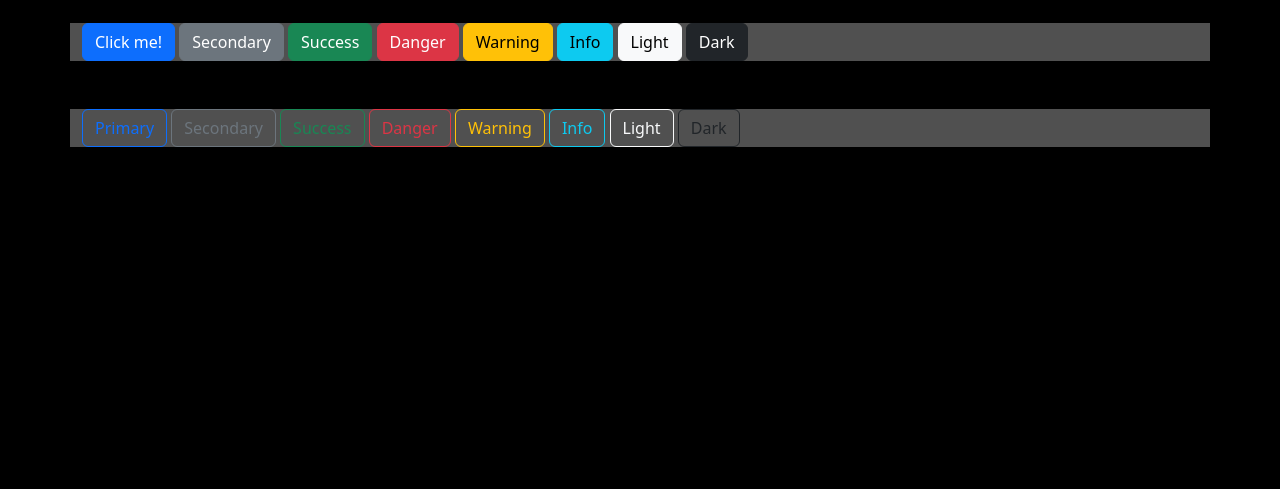
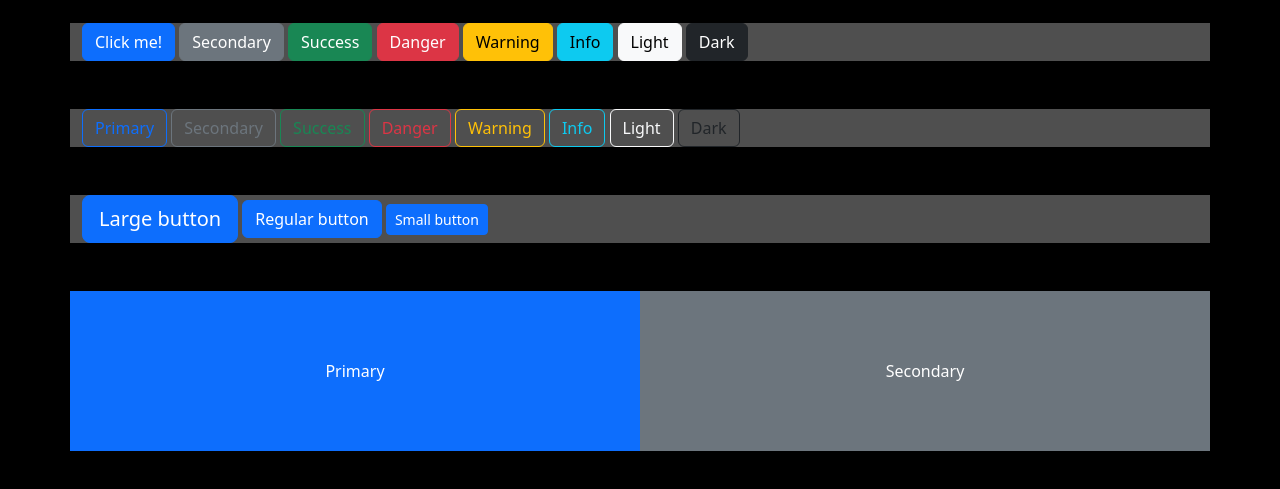
Before and after one commit to reubendawe/bootstrap-learning, a website: page cdn/buttons.html in a window 1280 px wide. Shown: the part 73-562 px from the top of the page. Drawn offline with nearby package versions, Linux system fonts and the light colour scheme.

Commit message:
Experimentation with cols

```diff
--- a/bootstrap-css-framework-lesson/style.css
+++ b/bootstrap-css-framework-lesson/style.css
@@ -1,6 +1,8 @@
 :root {
     --background-black: #000000;
-    --background-grey: #505050;
+    --background-grey: hsl(0, 0%, 31%);
+    --background-blue: rgb(0, 68, 255);
+    --background-red: rgb(240, 51, 51);
     --color-white: #ffffff;
     --card-bg: #1ed5b6;
 }
@@ -21,3 +23,13 @@ h1 {
 .card {
     background-color: var(--card-bg);
 }
+
+.bg-primary {
+    background-color: var(--background-blue);
+    height: 10rem;
+}
+
+.bg-secondary {
+    background-color: var(--background-red);
+    height: 10rem;
+}
--- a/cdn/buttons.html
+++ b/cdn/buttons.html
@@ -28,7 +28,7 @@
         </div>
     </div>
 
-    <div class="container box">
+    <div class="container box mb-5">
         <div class="row">
             <div class="col">
                 <button type="button" class="btn btn-outline-primary">Primary</button>
@@ -43,6 +43,22 @@
         </div>
     </div>
 
+    <div class="container box mb-5">
+        <button type="button" class="btn btn-primary btn-lg">Large button</button>
+        <button type="button" class="btn btn-primary">Regular button</button>
+        <button type="button" class="btn btn-primary btn-sm">Small button</button>
+    </div>
+
+    <div class="container mb-5">
+        <div class="row">
+            <div class="col-6 bg-primary d-flex justify-content-center align-items-center">
+                Primary
+            </div>
+            <div class="col-6 bg-secondary d-flex justify-content-center align-items-center">
+                Secondary
+            </div>
+        </div>
+    </div>
 
 
     <script src="https://cdn.jsdelivr.net/npm/@popperjs/core@2.11.8/dist/umd/popper.min.js" integrity="sha384-I7E8VVD/ismYTF4hNIPjVp/Zjvgyol6VFvRkX/vR+Vc4jQkC+hVqc2pM8ODewa9r" crossorigin="anonymous"></script>
```
